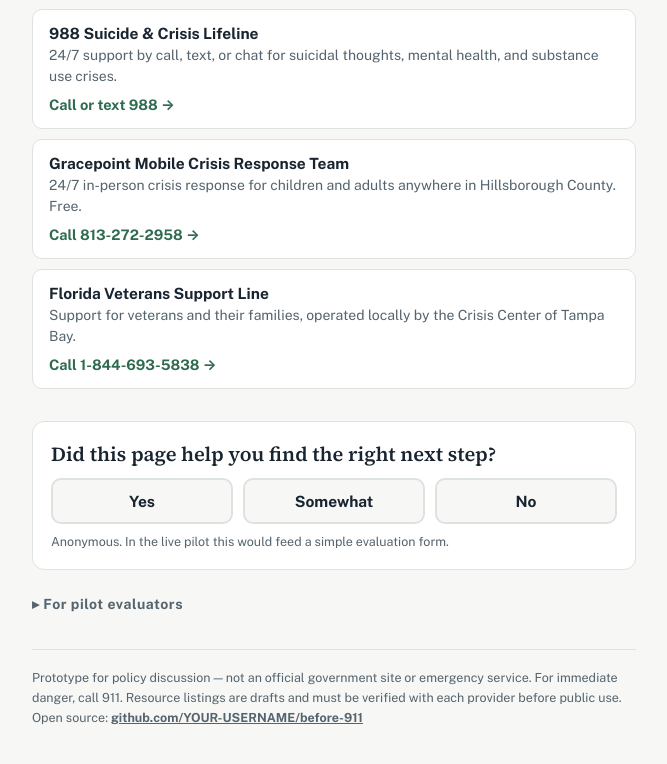
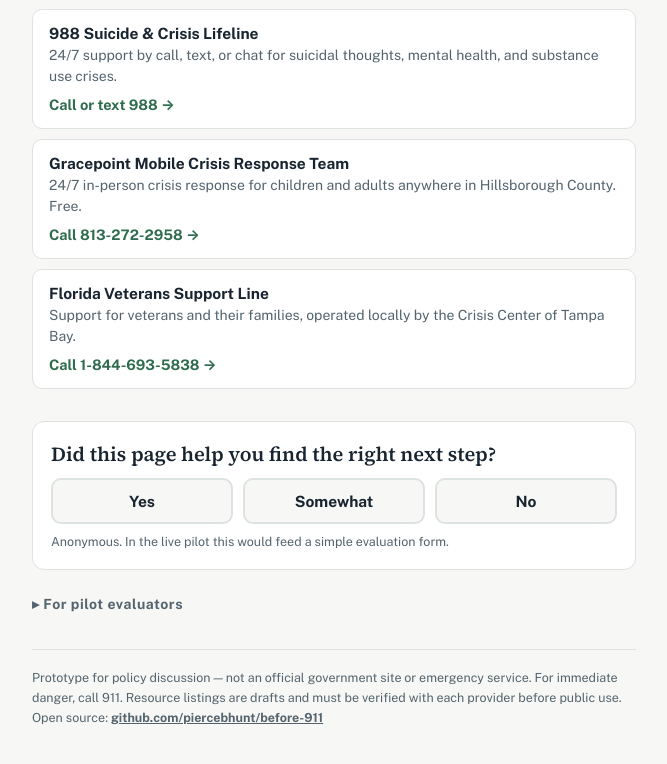
Before and after one commit to piercebhunt/before-911, a React (Vite) app: page / in a window 1280 px wide. Shown: the part 1322-2086 px from the top of the page, without its empty margins (306-973 px from the left). Built offline with nearby package versions, Linux system fonts and the light colour scheme.

Commit message:
Update repository URL in hillsborough-fl.js

```diff
--- a/src/counties/hillsborough-fl.js
+++ b/src/counties/hillsborough-fl.js
@@ -63,5 +63,5 @@ export const county = {
     "Proposed pilot measurements: QR scan counts by placement location (campaign-tagged URLs, e.g. ?src=library-flyer), click-through rates on the 911, 988, 211, and mobile-crisis pathways, anonymous usefulness feedback, and time-of-day patterns. The goal is a low-cost evidence base for whether bystander-facing triage shifts non-emergency contacts away from 911 toward existing behavioral health infrastructure.",
 
   // Repo link shown in the footer — update after you fork.
-  repoUrl: "https://github.com/YOUR-USERNAME/before-911",
+  repoUrl: "https://github.com/piercebhunt/before-911",
 };
```
